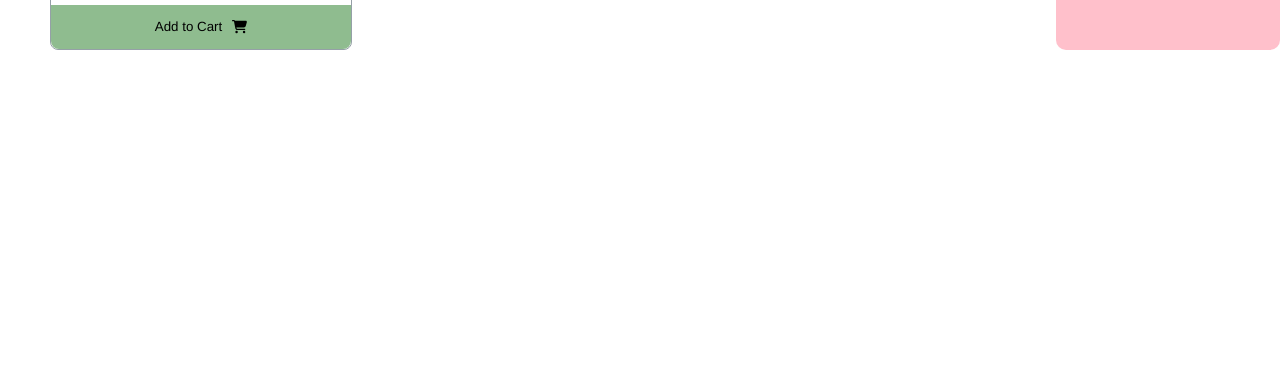
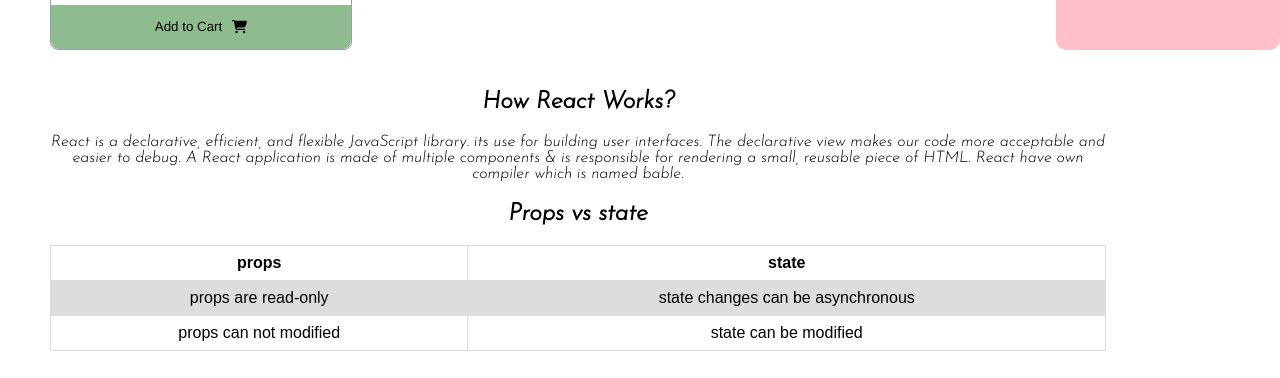
Before and after one commit to Marjan-Binta-Aziz/tour---choose, a React (Create React App) app: page / in a window 1280 px wide. Shown: the part 2020-2398 px from the top of the page. Before the commit the page ends 2070 px from the top, so only its background shows below. Built offline with nearby package versions, Linux system fonts and the light colour scheme; a web font is replaced by a local one.

Commit message:
question-ans

```diff
--- a/src/Components/Choose/Choose.css
+++ b/src/Components/Choose/Choose.css
@@ -49,3 +49,27 @@
         grid-template-columns: 1fr;
     }
 }
+.question-ans{
+    padding-left: 50px;
+    margin-top: 20px;
+    width: 100%;
+    margin-bottom: 30px;
+
+}
+table {
+    font-family: arial, sans-serif;
+    border-collapse: collapse;
+    width: 100%;
+  }
+
+  td, th {
+    border: 1px solid #dddddd;
+    text-align: left;
+    padding: 8px;
+    text-align: center;
+  }
+
+
+  tr:nth-child(even) {
+    background-color: #dddddd;
+  }
--- a/src/Components/Choose/Choose.js
+++ b/src/Components/Choose/Choose.js
@@ -8,9 +8,7 @@ const Choose = () => {
     const [cart,setCart] = useState([])
 
     const handleOnClick = (place) => {
-        // console.log(place);
         const newCart = [...cart, place];
-        console.log(place.name);
         setCart(newCart);
     }
     const removePlace = () => {
@@ -48,6 +46,25 @@ const Choose = () => {
                     <button className='button-chooseAgain' onClick={() => removePlace(cart)}>Choose Again</button>
                 </div>
         </div>
+        <div className='question-ans'>
+            <h2>How React Works?</h2>
+            <p>React is a declarative, efficient, and flexible JavaScript library. its use for building user interfaces. The declarative view makes our code more acceptable and easier to debug. A React application is made of multiple components &  is responsible for rendering a small, reusable piece of HTML. React have own compiler which is named bable.</p>
+            <h2>Props vs state</h2>
+            <table>
+                <tr>
+                    <th>props</th>
+                    <th>state</th>
+                </tr>
+                <tr>
+                    <td>props are read-only</td>
+                    <td>state changes can be asynchronous </td>
+                </tr>
+                <tr>
+                    <td>props can not modified</td>
+                    <td>state  can be modified </td>
+                </tr>
+                </table>
+        </div>
     </div>
     );
 };
```
